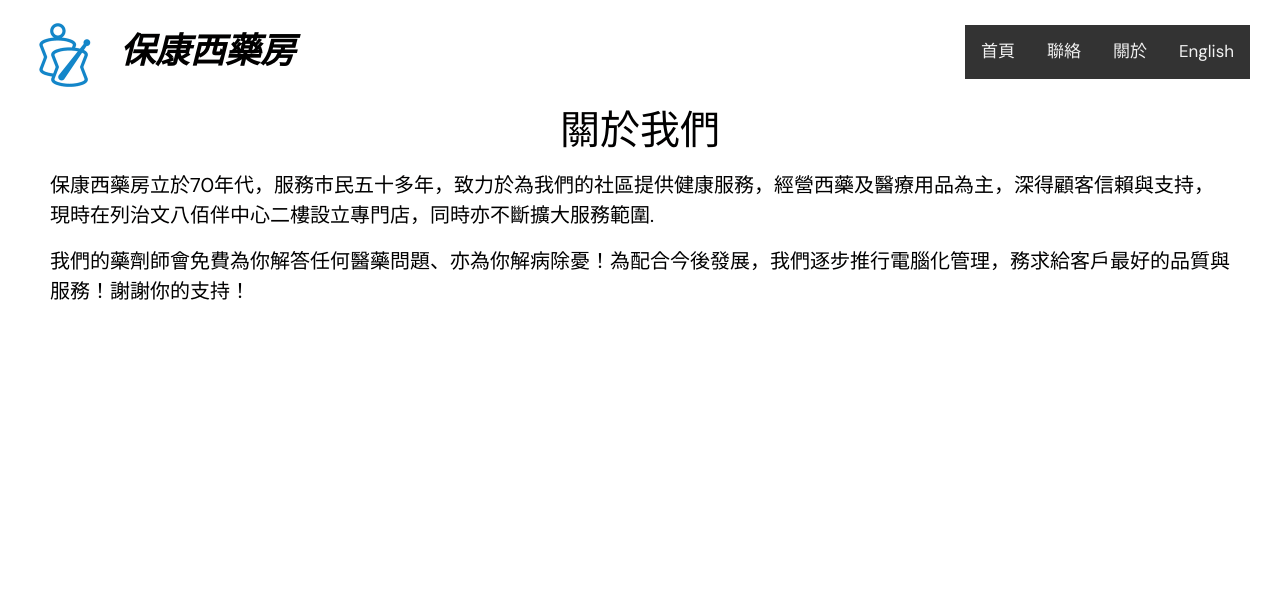
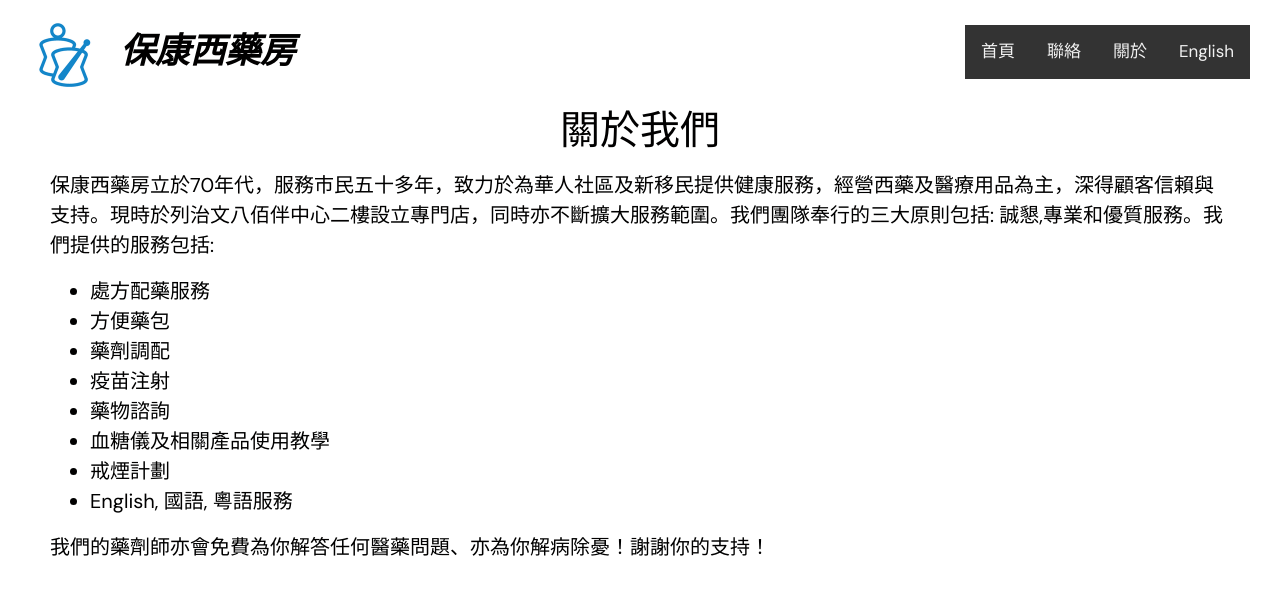
Before and after one commit to Nico628/pharmweb, a React (Create React App) app in the folder web/: page /About/ch in a window 1280 px wide. Shown: the top 594 px of the page. Built offline with nearby package versions, Linux system fonts and the light colour scheme.

Commit message:
updated about page

```diff
--- a/web/src/components/pages/aboutPage_ch.js
+++ b/web/src/components/pages/aboutPage_ch.js
@@ -21,10 +21,20 @@ function Aboutpage_ch() {
     </div>
     <div className="words">
 
-    <p>保康西藥房立於70年代，服務市民五十多年，致力於為我們的社區提供健康服務，經營西藥及醫療用品為主，深得顧客信賴與支持，現時在列治文八佰伴中心二樓設立專門店，同時亦不斷擴大服務範圍.</p>
+    <p>保康西藥房立於70年代，服務市民五十多年，致力於為華人社區及新移民提供健康服務，經營西藥及醫療用品為主，深得顧客信賴與支持。現時於列治文八佰伴中心二樓設立專門店，同時亦不斷擴大服務範圍。我們團隊奉行的三大原則包括: 誠懇,專業和優質服務。我們提供的服務包括:
+    </p>
 
-    <p>我們的藥劑師會免費為你解答任何醫藥問題、亦為你解病除憂！為配合今後發展，我們逐步推行電腦化管理，務求給客戶最好的品質與服務！謝謝你的支持！</p>
-
+    <ul>
+    <li>處方配藥服務</li>
+    <li>方便藥包</li>
+    <li>藥劑調配</li>
+    <li>疫苗注射</li>
+    <li>藥物諮詢</li>
+    <li>血糖儀及相關產品使用教學</li>
+    <li>戒煙計劃</li>
+    <li>English, 國語, 粵語服務</li>
+    </ul>
+    <p>我們的藥劑師亦會免費為你解答任何醫藥問題、亦為你解病除憂！謝謝你的支持！</p>
     </div>
     </header>
   );
```
